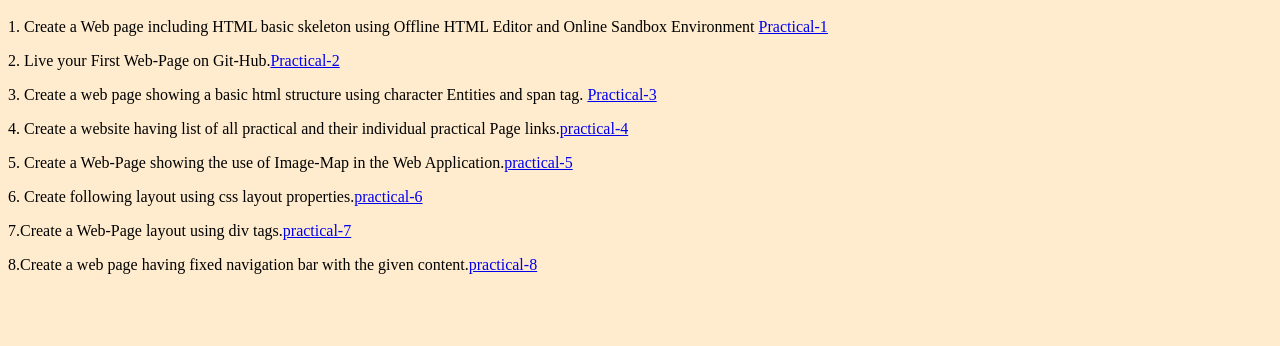
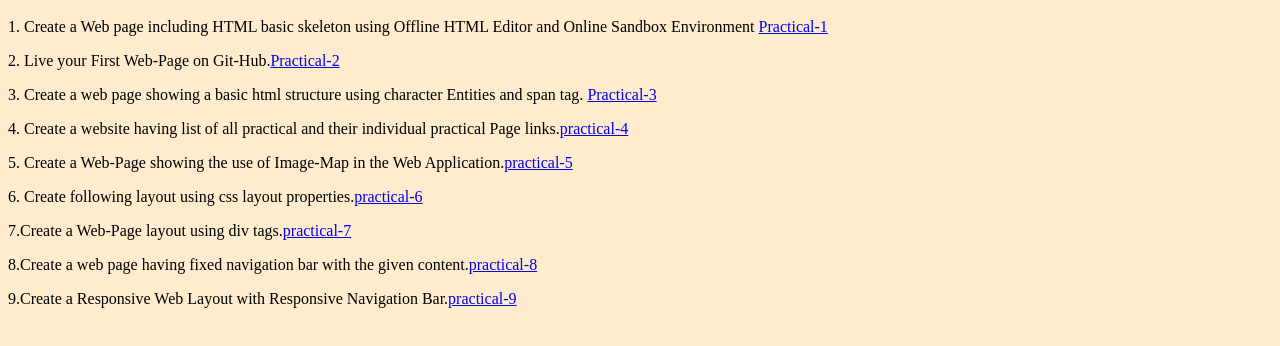
Before and after one commit to bgautam9045/FULL-STACK-1-PRACTICALS, a plain HTML site: page index.html in a window 1280 px wide. Shown: the part 236-582 px from the top of the page. Drawn offline with Linux system fonts and the light colour scheme.

Commit message:
update index file

```diff
--- a/index.html
+++ b/index.html
@@ -22,5 +22,6 @@
     <p>6. Create following layout using css layout properties.<a href="practicals/practical-6.html">practical-6</a></p>
     <p>7.Create a Web-Page layout using div tags.<a href="practicals/practical-7.html">practical-7</a></p>
     <p>8.Create a web page having fixed navigation bar with the given content.<a href="practicals/practical-8.html">practical-8</a></p>
+    <p>9.Create a Responsive Web Layout with Responsive Navigation Bar.<a href="practicals/practical-9.html">practical-9</a></p>
 </body>
 </html>
```
